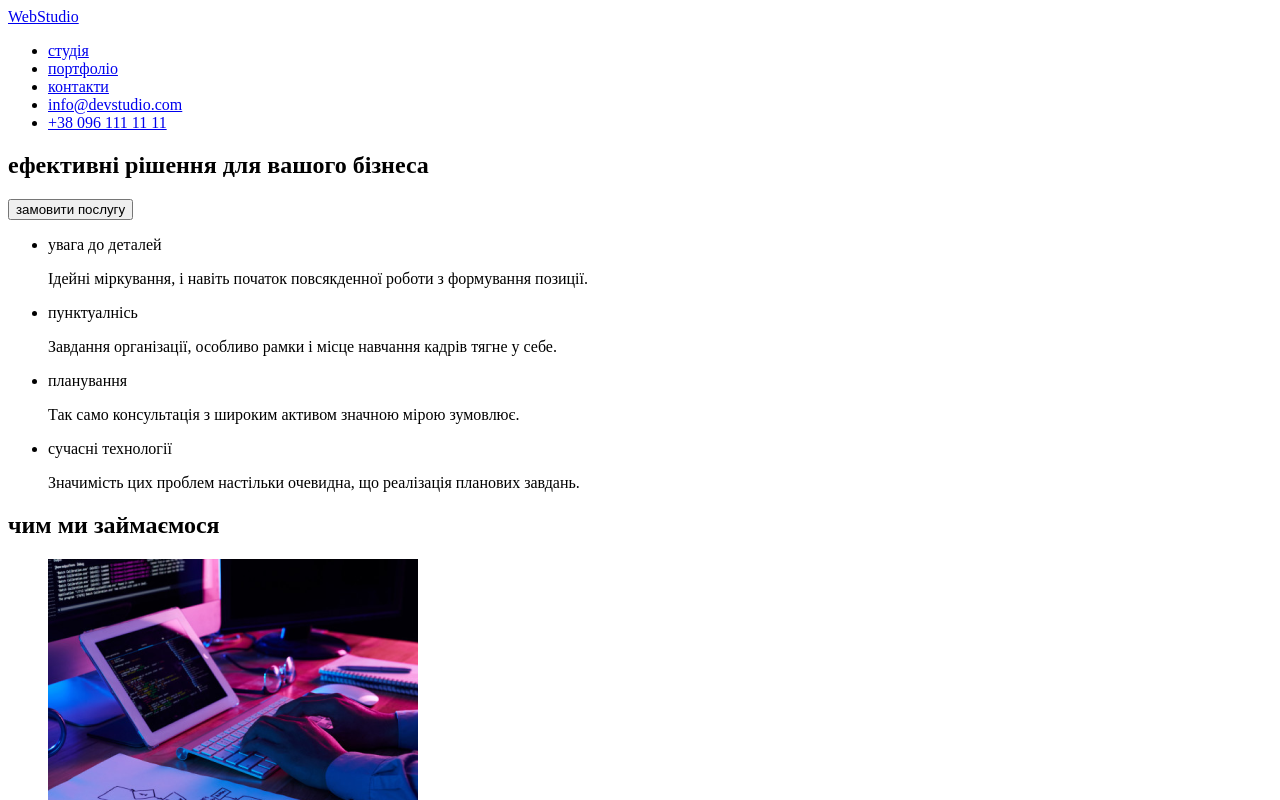
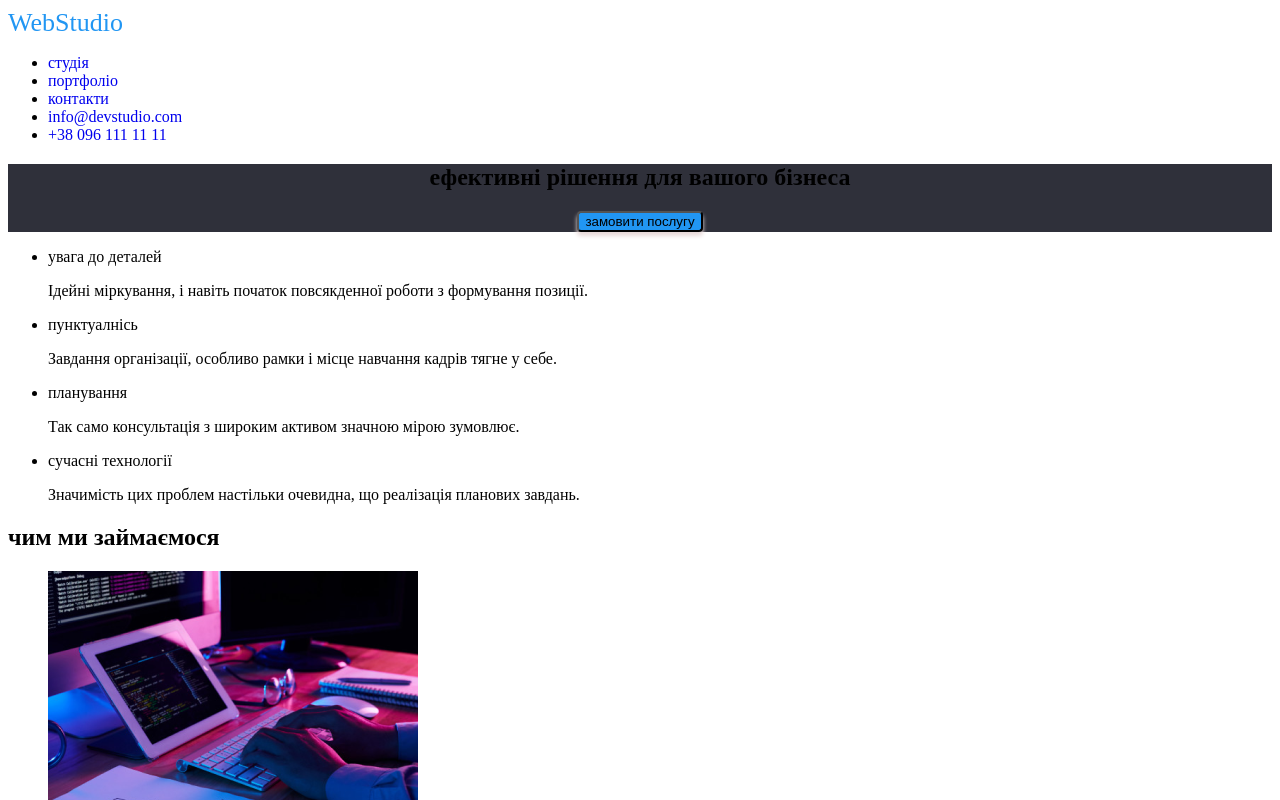
Before and after one commit to swqolx/WebStudio02, a plain HTML site: page index.html in a window 1280 px wide. Shown: the top 800 px of the page. Drawn offline with Linux system fonts and the light colour scheme.

Commit message:
addcolors01

```diff
--- /dev/null
+++ b/css/style.css
@@ -0,0 +1,18 @@
+button{
+    border-radius: 4px;
+background: #2196F3;
+box-shadow: 0px 4px 4px 0px rgb(231, 217, 217);
+}
+footer{
+    background-color: #2F303A;
+    a{
+        color: #fff;
+    }
+}
+.textlogo{
+    color: #2196F3;
+    font-size: 26px;
+}
+article{
+    background-color: #2F303A;
+}
--- a/index.html
+++ b/index.html
@@ -4,22 +4,23 @@
     <meta charset="UTF-8" />
     <meta name="viewport" content="width=device-width, initial-scale=1.0" />
     <title>Homework4</title>
+    <link rel="stylesheet" href="./css/style.css">
   </head>
   <body>
     <header>
-      <a href="/">WebStudio</a>
+      <a href="/" class="textlogo" style="text-decoration: none;">WebStudio</a>
       <ul>
-        <li><a href="#">студія</a></li>
-        <li><a href="#">портфоліо</a></li>
+        <li><a href="#" style="text-decoration: none;">студія</a></li>
+        <li><a href="#" style="text-decoration: none;">портфоліо</a></li>
 
-        <li><a href="#">контакти</a></li>
-        <li><a href="#">info@devstudio.com</a></li>
-        <li><a href="#">+38 096 111 11 11</a></li>
+        <li><a href="#" style="text-decoration: none;">контакти</a></li>
+        <li><a href="#" style="text-decoration: none;">info@devstudio.com</a></li>
+        <li><a href="#" style="text-decoration: none;">+38 096 111 11 11</a></li>
       </ul>
     </header>
     <article>
-      <h2>ефективні рішення для вашого бізнеса</h2>
-      <button>замовити послугу</button>
+      <h2><center>ефективні рішення для вашого бізнеса</center></h2>
+      <center><button>замовити послугу</button></center>
     </article>
     <main>
       <section>
@@ -90,16 +91,16 @@
       </section>
     </main>
     <footer>
-      <a href="#">WebStudio</a>
+      <a href="#" style="text-decoration: none;" class="textlogo">WebStudio</a>
       <ul>
         <li>
           <a
             href="https://www.google.com/maps/place/%D0%B1%D1%83%D0%BB.+%D0%9B%D0%B5%D1%81%D0%B8+%D0%A3%D0%BA%D1%80%D0%B0%D0%B8%D0%BD%D0%BA%D0%B8,+26,+%D0%9A%D0%B8%D0%B5%D0%B2,+%D0%A3%D0%BA%D1%80%D0%B0%D0%B8%D0%BD%D0%B0,+02000/@50.4265841,30.5358109,17z/data=!3m1!4b1!4m6!3m5!1s0x40d4cf0e033ecbe9:0x57a4dffefec77da0!8m2!3d50.4265807!4d30.5383858!16s%2Fg%2F1tctq5jv?entry=ttu"
-            >м.Київ вул. Лесі Українки 26</a
+            style="text-decoration: none;">м.Київ вул. Лесі Українки 26</a
           >
         </li>
-        <li><a href="">info@devstudio.com</a></li>
-        <li><a href="">+38 096 111 11 11</a></li>
+        <li><a href="" style="text-decoration: none;">info@devstudio.com</a></li>
+        <li><a href="" style="text-decoration: none;">+38 096 111 11 11</a></li>
       </ul>
     </footer>
   </body>
```
